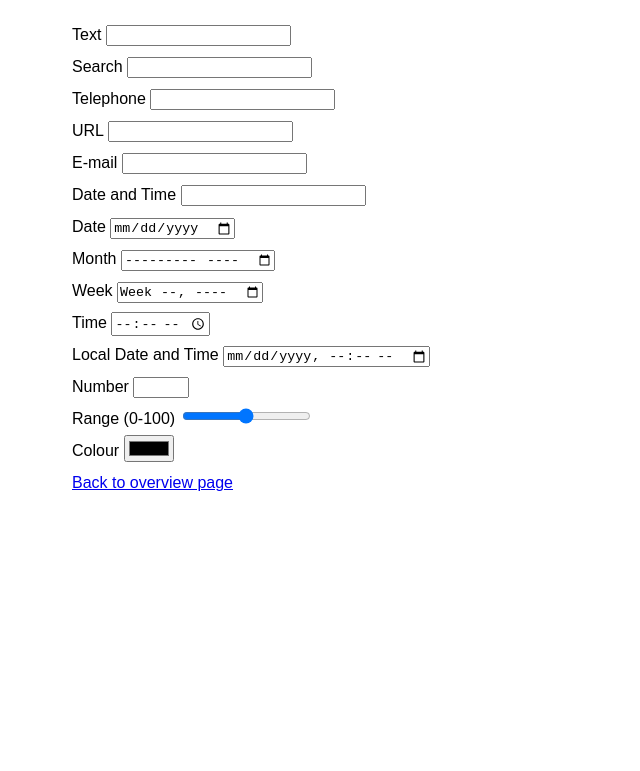
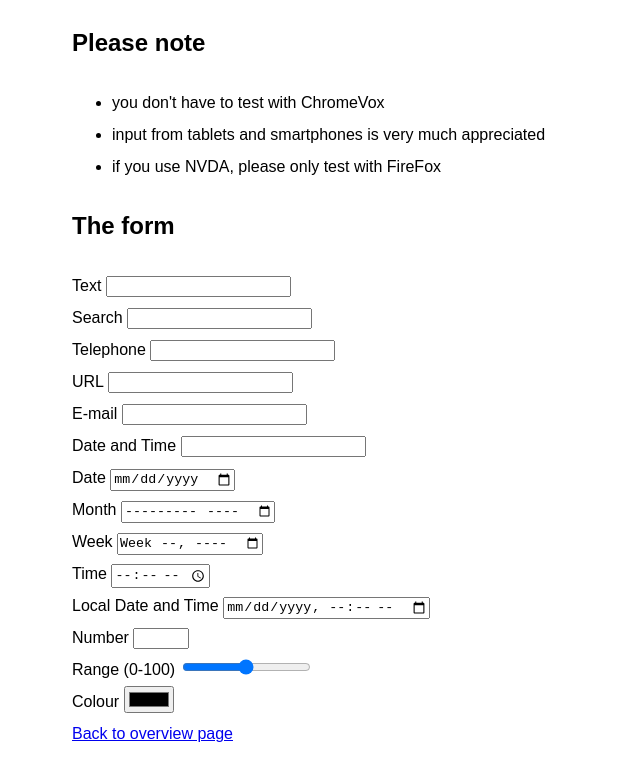
Before and after one commit to wpaccessibility/test-forms, a plain HTML site: page html5-types.html in a window 1280 px wide. Shown: the part 109-880 px from the top of the page, without its empty margins (0-640 px from the left). Before the commit the page ends 800 px from the top, so only its background shows below. Drawn offline with Linux system fonts and the light colour scheme.

Commit message:
extra info

```diff
--- a/html5-types.html
+++ b/html5-types.html
@@ -22,6 +22,15 @@
 
 <h1>HTML5 attributes</h1>
 
+<h2>Please note</h2>
+<ul>
+	<li>you don't have to test with ChromeVox</li>
+	<li>input from tablets and smartphones is very much appreciated</li>
+	<li>if you use NVDA, please only test with FireFox</li>
+</ul>
+
+
+<h2>The form</h2>
 <form action="#">
 
 	<label for="type-text">Text</label>
```
